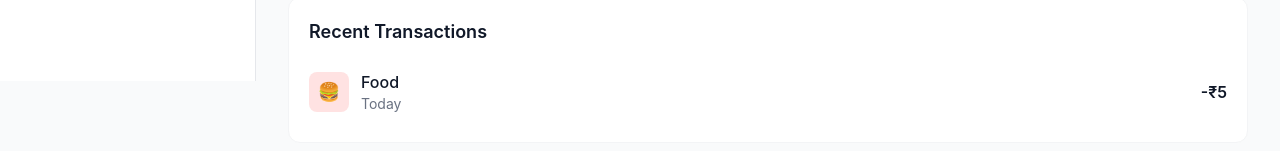
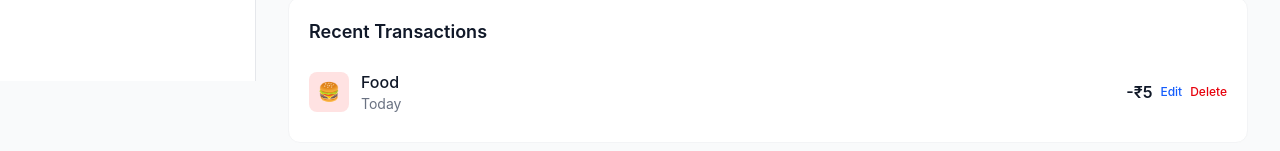
Before and after one commit to pritamroman07-droid/MyMoney, a React (Vite) app in the folder frontend/: page / in a window 1280 px wide. Both pictures are taken after typing "5" into the empty fields and a click on the button "+ Add Expense". Shown: the part 719-870 px from the top of the page. Built offline with nearby package versions, Linux system fonts and the light colour scheme.

Commit message:
adding edit expense

```diff
--- a/frontend/src/components/RecentTransactions.jsx
+++ b/frontend/src/components/RecentTransactions.jsx
@@ -1,3 +1,7 @@
+import { useState } from 'react'
+
+const categories = ['Food', 'Transport', 'Shopping', 'Bills', 'Entertainment', 'Education', 'Other']
+
 const categoryEmojis = {
   Food: '🍔',
   Transport: '🚌',
@@ -30,8 +34,44 @@ const formatDate = (dateStr) => {
   return date.toLocaleDateString('en-IN', { month: 'short', day: 'numeric' })
 }
 
-export default function RecentTransactions({ expenses }) {
+export default function RecentTransactions({ expenses, setExpenses }) {
+  const [editingId, setEditingId] = useState(null)
+  const [editAmount, setEditAmount] = useState('')
+  const [editCategory, setEditCategory] = useState('')
+  const [editError, setEditError] = useState('')
+
   const sorted = [...expenses].sort((a, b) => b.id - a.id)
+
+  const handleEdit = (tx) => {
+    setEditingId(tx.id)
+    setEditAmount(tx.amount.toString())
+    setEditCategory(tx.category)
+    setEditError('')
+  }
+
+  const handleSaveEdit = (id) => {
+    setEditError('')
+    const parsed = parseFloat(editAmount)
+
+    if (!editAmount || isNaN(parsed)) {
+      setEditError('Please enter a valid amount')
+      return
+    }
+
+    if (parsed <= 0) {
+      setEditError('Amount must be greater than zero')
+      return
+    }
+
+    setExpenses(expenses.map((e) =>
+      e.id === id ? { ...e, amount: parsed, category: editCategory } : e
+    ))
+    setEditingId(null)
+  }
+
+  const handleDelete = (id) => {
+    setExpenses(expenses.filter((e) => e.id !== id))
+  }
 
   return (
     <div className="bg-white rounded-xl p-4 sm:p-5 border border-gray-100">
@@ -40,18 +80,79 @@ export default function RecentTransactions({ expenses }) {
       <div className="space-y-3">
         {sorted.map((tx) => (
           <div key={tx.id} className="flex items-center justify-between py-2 gap-2 min-w-0">
-            <div className="flex items-center gap-3 min-w-0">
+            <div className="flex items-center gap-3 min-w-0 flex-1">
               <div className={`w-9 h-9 sm:w-10 sm:h-10 rounded-lg flex items-center justify-center shrink-0 ${categoryColors[tx.category] || 'bg-gray-100'}`}>
                 <span className="text-base sm:text-lg">{categoryEmojis[tx.category] || '📦'}</span>
               </div>
-              <div className="min-w-0">
-                <p className="font-medium text-gray-900 truncate text-sm sm:text-base">{tx.category}</p>
-                <p className="text-xs sm:text-sm text-gray-500">{formatDate(tx.date)}</p>
+              <div className="min-w-0 flex-1">
+                {editingId === tx.id ? (
+                  <div className="space-y-2">
+                    <div className="flex gap-2">
+                      <input
+                        type="number"
+                        value={editAmount}
+                        onChange={(e) => {
+                          setEditAmount(e.target.value)
+                          setEditError('')
+                        }}
+                        className="w-24 px-2 py-1 border border-gray-200 rounded text-sm focus:outline-none focus:ring-1 focus:ring-emerald-500"
+                      />
+                      <select
+                        value={editCategory}
+                        onChange={(e) => setEditCategory(e.target.value)}
+                        className="px-2 py-1 border border-gray-200 rounded text-sm focus:outline-none focus:ring-1 focus:ring-emerald-500"
+                      >
+                        {categories.map((cat) => (
+                          <option key={cat} value={cat}>{cat}</option>
+                        ))}
+                      </select>
+                    </div>
+                    {editError && <p className="text-red-500 text-xs">{editError}</p>}
+                  </div>
+                ) : (
+                  <>
+                    <p className="font-medium text-gray-900 truncate text-sm sm:text-base">{tx.category}</p>
+                    <p className="text-xs sm:text-sm text-gray-500">{formatDate(tx.date)}</p>
+                  </>
+                )}
               </div>
             </div>
-            <span className="font-semibold shrink-0 text-sm sm:text-base text-gray-900">
-              -₹{tx.amount.toLocaleString()}
-            </span>
+            <div className="flex items-center gap-2 shrink-0">
+              {editingId === tx.id ? (
+                <>
+                  <button
+                    onClick={() => handleSaveEdit(tx.id)}
+                    className="text-xs text-emerald-600 hover:text-emerald-700 font-medium"
+                  >
+                    Save
+                  </button>
+                  <button
+                    onClick={() => setEditingId(null)}
+                    className="text-xs text-gray-500 hover:text-gray-700 font-medium"
+                  >
+                    Cancel
+                  </button>
+                </>
+              ) : (
+                <>
+                  <span className="font-semibold text-sm sm:text-base text-gray-900">
+                    -₹{tx.amount.toLocaleString()}
+                  </span>
+                  <button
+                    onClick={() => handleEdit(tx)}
+                    className="text-xs text-blue-600 hover:text-blue-700 font-medium"
+                  >
+                    Edit
+                  </button>
+                  <button
+                    onClick={() => handleDelete(tx.id)}
+                    className="text-xs text-red-600 hover:text-red-700 font-medium"
+                  >
+                    Delete
+                  </button>
+                </>
+              )}
+            </div>
           </div>
         ))}
       </div>
--- a/frontend/src/pages/Dashboard.jsx
+++ b/frontend/src/pages/Dashboard.jsx
@@ -103,7 +103,7 @@ export default function Dashboard() {
         </div>
       </div>
 
-      <RecentTransactions expenses={expenses} />
+      <RecentTransactions expenses={expenses} setExpenses={setExpenses} />
     </div>
   )
 }
```
